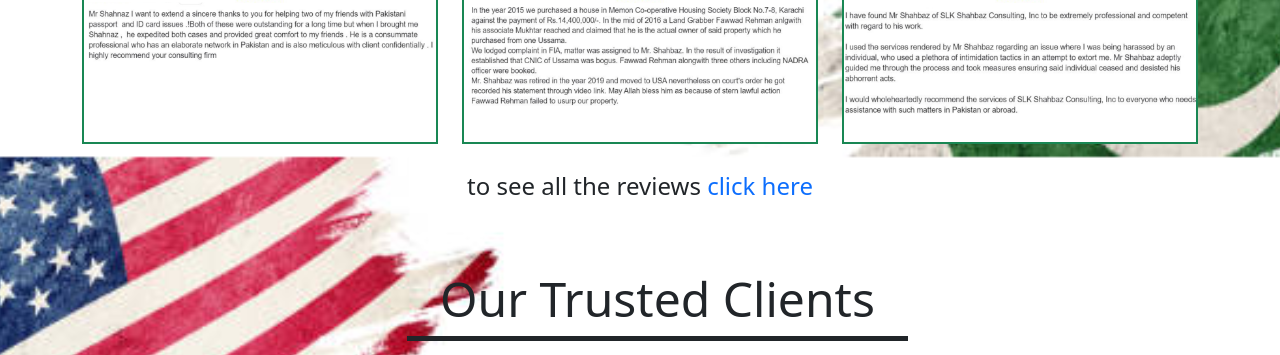
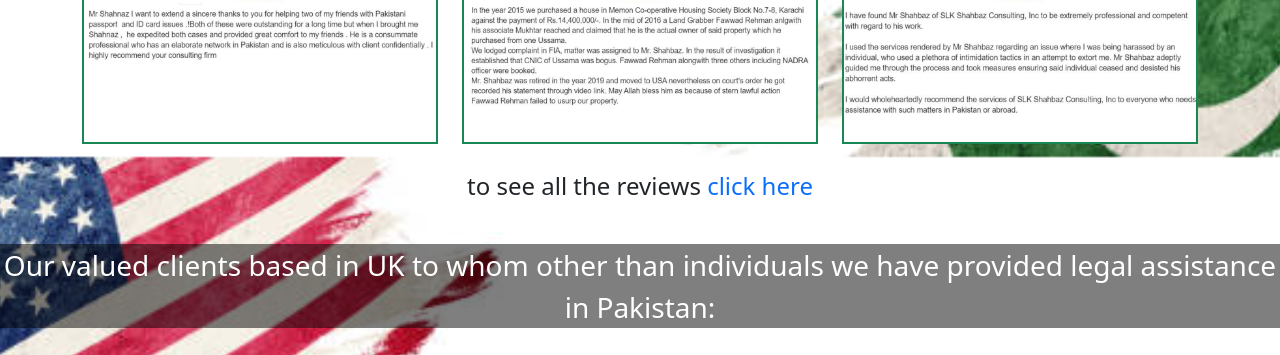
Before and after one commit to iamsabby/SLK-Shahbaz-FIA, a plain HTML site: page index.html in a window 1280 px wide. Shown: the part 1443-1798 px from the top of the page. Drawn offline with nearby package versions, Linux system fonts and the light colour scheme.

Commit message:
2nd commit

```diff
--- a/index.html
+++ b/index.html
@@ -3,7 +3,8 @@
 <head>
     <meta charset="UTF-8">
     <meta name="viewport" content="width=device-width, initial-scale=1.0">
-    <title>Your Website</title>
+    <title>SLK Shahbaz Consulting Inc.</title>
+    <link rel="icon" href="./assets/SLK Logo.png" type="image/x-icon">
     <link rel="stylesheet" href="style.css">
     <link rel="stylesheet" href="https://cdn.jsdelivr.net/npm/bootstrap@5.3.2/dist/css/bootstrap.min.css" integrity="sha384-T3c6CoIi6uLrA9TneNEoa7RxnatzjcDSCmG1MXxSR1GAsXEV/Dwwykc2MPK8M2HN" crossorigin="anonymous">
 </head>
@@ -92,19 +93,9 @@
     <div id="link1" class="text-center">
         <p class="fs-4">to see all the reviews <a style="text-decoration: none;" href="https://www.google.com/search?bih=771&biw=375&channel=iss&cs=1&hl=en&rlz=1MDAPLA_enUS967US967&sxsrf=APwXEddNw6CbJAhw0cfYyx_sNDIfopOWXA:1688162744178&q=SLK+Shahbaz+Consulting,+Inc&ludocid=17249803436428952745&client=mobilesearchapp&v=270.0.542728515&gsas=1&lsig=AB86z5V-5FFr4BrNjrbyCcLqg6CN&kgs=2e091ccba58e960d&shndl=-1&shem=lsp&source=sh/x/kp/local/3#lrd=0x6d74f7ae85076541:0xef639cd501a904a9,1,,,,">click here</a></p>
     </div>
-    <div class="contact-container">
-        <div class="row justify-content-center"> <!-- Center the content horizontally -->
-            <div class="col-md-6">
-                <div class="contact-info">
-                    <div class="h4 pb-2 mb-4 text-center border-bottom border-dark border-5 display-5">
-                        Our Trusted Clients
-                    </div>
-                </div>
-            </div>
-        </div>
-    </div>
+    <br>
     <div id="description2" class="text-center">
-        <p class="fs-5" style="background-color: rgba(0, 0, 0, 0.5); color: #fff;">Our valued clients based in UK to whom other than individuals we have provided legal assistance in Pakistan:</p>
+        <p class="fs-3" style="background-color: rgba(0, 0, 0, 0.5); color: #fff;">Our valued clients based in UK to whom other than individuals we have provided legal assistance in Pakistan:</p>
     </div>
     <div id="clients" class="text-center">
         <div class="container">
```
